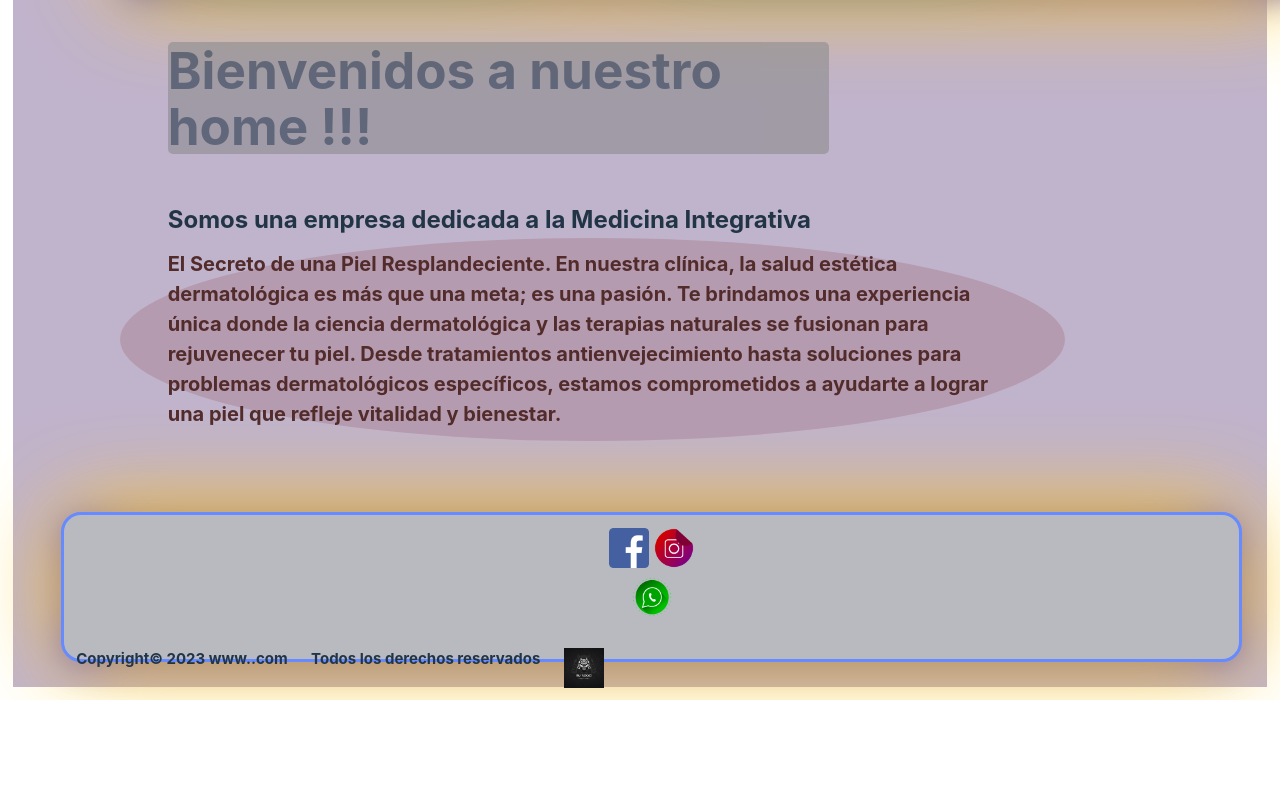
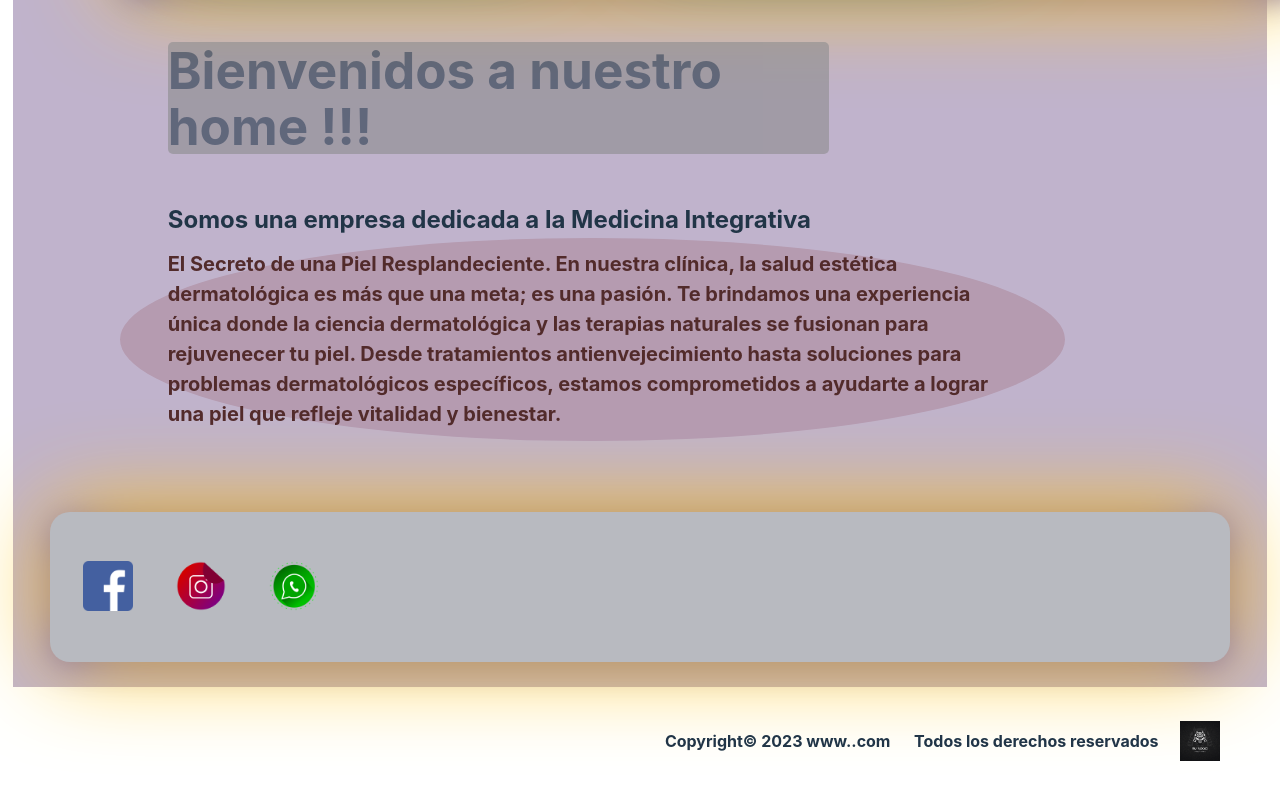
Before and after one commit to ginofrancocba/medicinaIntegrativaFront, a React (Vite) app: page / in a window 1280 px wide. Shown: the part 595-1395 px from the top of the page. Before the commit the page ends 1295 px from the top, so only its background shows below. Built offline with nearby package versions, Linux system fonts and the light colour scheme.

Commit message:
Add change Footer

```diff
--- a/src/pages/Footer.css
+++ b/src/pages/Footer.css
@@ -1,24 +1,35 @@
 
 .page-footer  {
-    width: 100%;
+    display: grid;
+    margin: 0 auto;
     height: 150px;
-    display:flex ;
     background-color: var(--grey);
     border-radius: 20px;
     box-shadow: var(--amarelo) 0px 0px 95px, var(--azul) 0px 4px 31px ;
-    border: 3px solid var(--azul-fran) ;
-    font-size: 15px;
-    text-align: center;
-    align-items: center;
-    justify-content: center;
+    border: 0px solid var(--azul-fran) ;
 
 }
 
-a img {
-   width: 30px;
+.icons {
+    align-items: center;
+    height: 130px;
+
 }
 
 .page-footer img {
-    width: 40px;
-    height: 40px;
+   width: 50px;
+   justify-content:space-between;
+   margin: 10px;
 }
+
+.copyright {
+   align-items: center;
+   justify-content:end;
+   height: 150px;
+}
+
+.copyright img {
+   width: 40px;
+   height: 40px;
+
+}
--- a/src/pages/Footer.jsx
+++ b/src/pages/Footer.jsx
@@ -11,16 +11,17 @@ function Footer() {
         <footer>
             <Grid
             container
-            className='page-footer'>
-
-                <Grid>
+            className="page-footer">
+                <Grid
+                container
+                className="icons">
                     <a href="https://www.facebook.com/profile.php?id=" alt="Abrir facebook" target="_blank" ><img src={icon1} /></a>
                     <a href="https://instagram.com/" alt="Abrir instagram" target="_blank" ><img src={icon2} /></a>
                     <a href="https://api.whatsapp.com/Me contacto desde la web: info...?" alt="Abrir WhatsApp" target="_blank" ><img src={icon3} /></a>
                 </Grid>
                 <Grid
                     container
-                    className="footer" item xs={12}>
+                    className="copyright" item xs={12}>
                     <p>Copyright© 2023 www..com</p>
                     <p>Todos los derechos reservados</p>
                     <img src={Logo} alt='Logo Naoki' />
```
